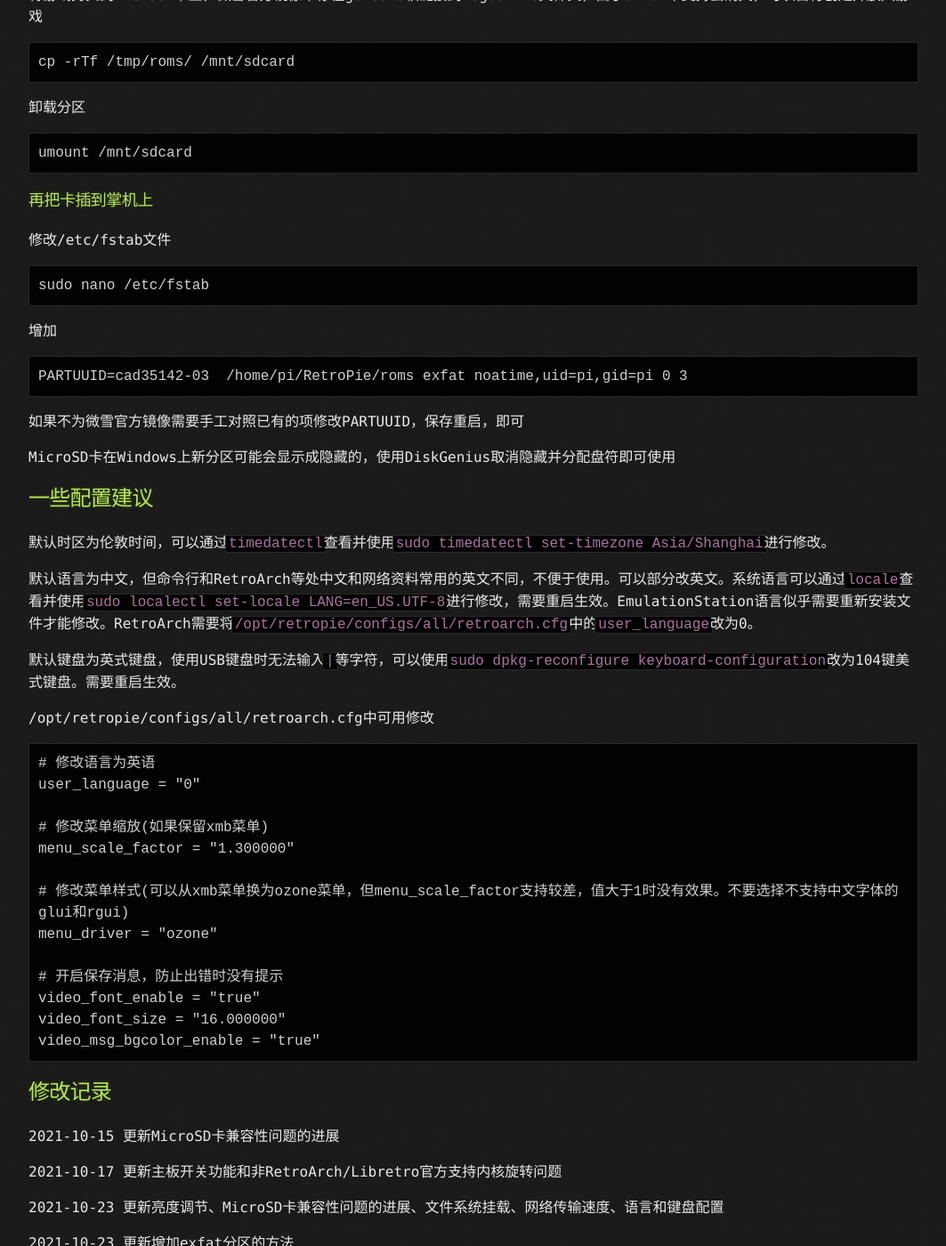
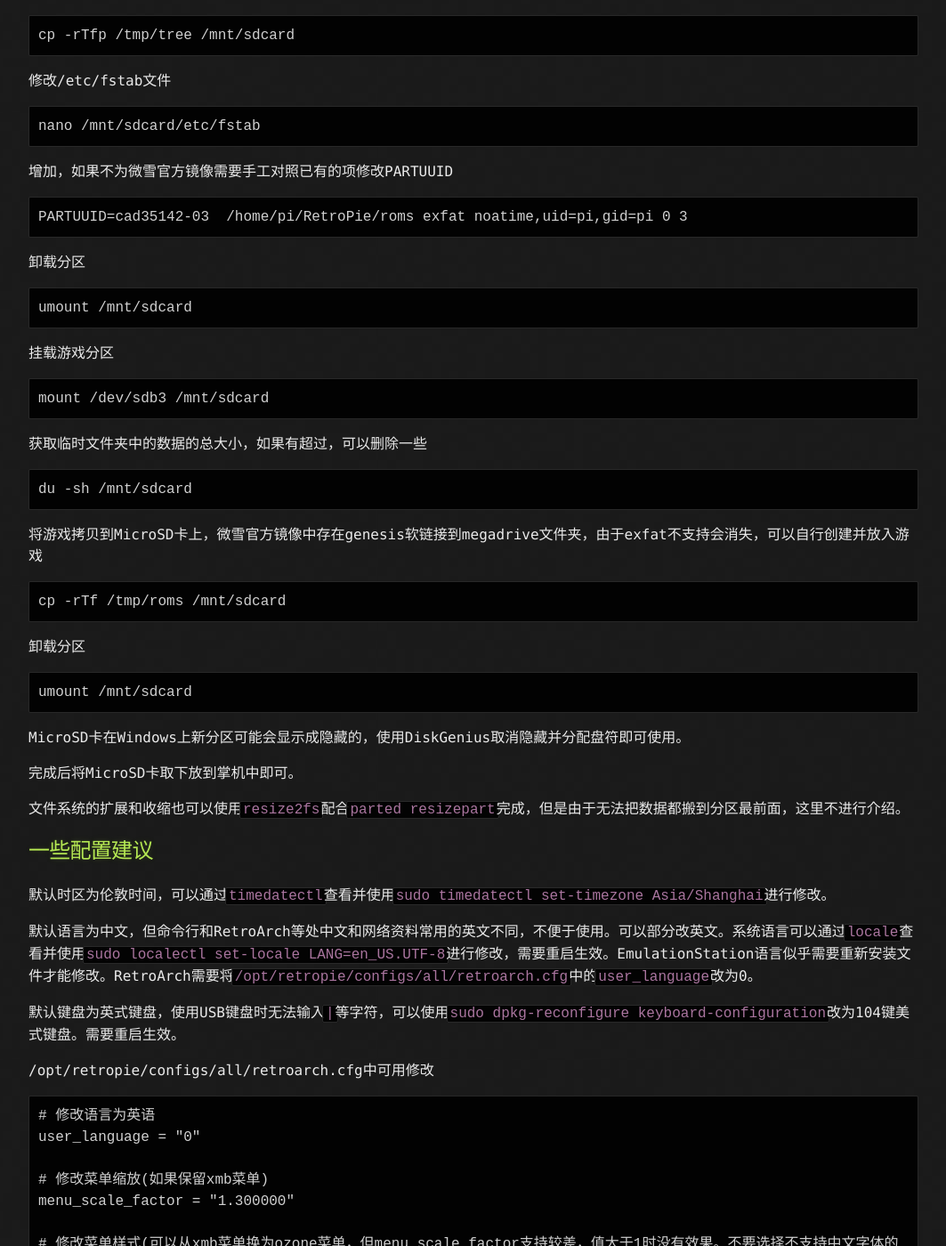
Before and after one commit to IanusInferus/ianusinferus.github.io, a Jekyll site: the page built from posts/202110/20211011_GPM2804.md, in a window 1280 px wide and 1400 px high, scrolled down 6258 px. Shown: the whole window at 89% size, without its empty margins (108-1171 px from the left). Built offline with Jekyll 4.4.1, drawn with Linux system fonts in a browser that asks for light colours; comment, search, counter and statistics services are not loaded; some of the changed text lies outside the part shown.

Commit message:
更新“微雪GPM2804掌机使用感想”

```diff
--- a/posts/202110/20211011_GPM2804.md
+++ b/posts/202110/20211011_GPM2804.md
@@ -20,7 +20,7 @@ Ianus Inferus
 
 重量和屏幕的对比可以参考我之前的博客[掌机的重量和屏幕](20211004_handhelds.html)。
 
-声音只有单喇叭且音量较小，有3.5mm耳机孔，用耳机会比较好。
+声音只有单喇叭<del>且音量较小</del>，有3.5mm耳机孔<del>，用耳机会比较好</del>。如果配置不对可能声音较小。
 
 <del>MicroUSB无法连接键盘等外设，似乎只能供电。主板上三个开关的功能似乎分别控制是否使用USB接口、SD卡、按键。需要额外的IO板才能刷写eMMC(如果CM4带eMMC)或更换EEPROM固件。</del>主板上有三个开关：S1 S2 S3全部设置为1，为正常模式；S1 S2 S3全部设置为0，为eMMC烧写模式，应该可以进行eMMC和EEPROM固件的烧写；S1设置为0，S2设置为1，S3设置为0，为USB外设模式，此时USB供电和自带手柄失效，可以连接键盘、U盘或网卡等。连接USB千兆网卡，最大速度为300Mbps左右。
 
@@ -46,7 +46,9 @@ MicroSD卡插槽和外壳之间有空隙，容易把MicroSD卡插到机器内部
 
 ![RetroArchMenu.jpg](RetroArchMenu.jpg)
 
-WiFi 5.8GHz兼容性差是驱动问题(在`wpa_supplicant.conf`中将区域设置为CN后，输入`iw phy phy0 channels`可以发现36-48、52-64等可用信道被禁用，部分解决方法参考 [这里](https://github.com/raspberrypi/firmware/issues/1359) [这里](https://www.raspberrypi.org/forums/viewtopic.php?f=117&t=291609))。
+以太网驱动可能有[问题](https://raspberrypi.stackexchange.com/questions/117297/apt-update-results-in-hash-sum-mismatch)。
+
+WiFi 5.8GHz兼容性差是驱动问题(在`wpa_supplicant.conf`中将区域设置为CN后，输入`iw phy phy0 channels`可以发现36-48、52-64等可用信道被禁用，部分解决方法参考 [这里](https://github.com/raspberrypi/firmware/issues/1359) [这里](https://www.raspberrypi.org/forums/viewtopic.php?f=117&t=291609)，方法为使用下载的`brcmfmac43455-sdio.clm_blob`文件替换`/lib/firmware/brcm/`下的同名文件)。
 
 闲置时缺乏睡眠机制，只能在主菜单按Select键息屏，但仍然会发热。
 
@@ -76,9 +78,7 @@ ext4分区可以挂载到Linux机器上进行修改。如果使用USB的SD卡适
 
 前面提到最快的拷游戏方法为直接在PC上读写MicroSD卡，但默认的分区格式为ext4的，在Windows读写非常不方便。这个问题我们可以通过减小原来的分区大小，并新增一个exfat分区来解决。
 
-需要一台安装好Linux系统的PC，并且有读卡器或者MicroSD转USB适配器。
-
-### 首先把卡插到PC上
+需要一台安装好Linux系统的PC，并且有读卡器或者MicroSD转USB适配器。以下操作均在该PC上完成。
 
 切换到管理员状态
 
@@ -90,29 +90,26 @@ ext4分区可以挂载到Linux机器上进行修改。如果使用USB的SD卡适
 
 挂载，这里和后面的/dev/sdb2需要替换为机器上的分区名称
 
-    mkdir /mnt/sdcard
+    mkdir -p /mnt/sdcard
     mount /dev/sdb2 /mnt/sdcard
 
 将游戏移动到本地硬盘的临时文件夹
 
-    mkdir /tmp/roms
+    mkdir -p /tmp/roms
     mv /mnt/sdcard/home/pi/RetroPie/roms/* /tmp/roms
 
-获取分区中数据的总大小
+将系统移动到本地硬盘的临时文件夹(由于Linux下缩减分区时存在各种磁盘碎片影响，最简单的办法是将数据移动到其他分区再移回来)
 
-    du -sh /mnt/sdcard
+    mkdir -p /tmp/tree
+    mv /mnt/sdcard/* /tmp/tree
+
+获取系统中数据的总大小
+
+    du -sh /tmp/tree
 
 卸载MicroSD卡
 
     umount /mnt/sdcard
-
-修复文件系统错误，如果错误太多可以加-y再运行
-
-    e2fsck -f /dev/sdb2
-
-缩减文件系统大小，由于resize2fs的局限性，指定大小太小时可能会失败，所以调到最小的可能大小(仍然会有很多剩余空间)。resize2fs结果会显示类似 `The filesystem on /dev/sdb2 is now 1055200 (4k) blocks long.`，即新的大小为 1055200 * 4k = 4.03GB
-
-    resize2fs -M /dev/sdb2
 
 输出各分区大小
 
@@ -120,11 +117,15 @@ ext4分区可以挂载到Linux机器上进行修改。如果使用USB的SD卡适
 
 修改分区大小，第一个参数2表示/dev/sdb2的2，第二个参数表示分区结束位置+1，需要超过第二个分区的起始位置与文件系统大小之和
 
-    parted /dev/sdb resizepart 2 5104467968B
+    parted /dev/sdb resizepart 2 4567597056B
 
-扩展文件系统充满分区
+将分区写0，便于制作镜像
 
-    resize2fs /dev/sdb2
+    dd if=/dev/zero of=/dev/sdb2 bs=1M
+
+重新创建文件格式
+
+    mkfs.ext4 /dev/sdb2
 
 输出剩余空间大小
 
@@ -132,13 +133,37 @@ ext4分区可以挂载到Linux机器上进行修改。如果使用USB的SD卡适
 
 使用剩余空间创建新分区，起始需要为1MB(1024*1024)的整数倍
 
-    parted /dev/sdb mkpart primary ext4 5105516544B 100%
+    parted /dev/sdb mkpart primary ext4 4568645632B 100%
+
+或者如果要创建只有32MB的小分区，可以用下面的命令
+
+    parted /dev/sdb mkpart primary ext4 4568645632B 4602200064B
 
 新分区格式化为exfat，可能需要先用包管理工具安装exfat工具，例如exfat-utils fuse-exfat(或者exfat-fuse)
 
     mkfs.exfat /dev/sdb3
 
-挂载新分区
+挂载系统分区
+
+    mount /dev/sdb2 /mnt/sdcard
+
+将原有数据拷回
+
+    cp -rTfp /tmp/tree /mnt/sdcard
+
+修改/etc/fstab文件
+
+    nano /mnt/sdcard/etc/fstab
+
+增加，如果不为微雪官方镜像需要手工对照已有的项修改PARTUUID
+
+    PARTUUID=cad35142-03  /home/pi/RetroPie/roms exfat noatime,uid=pi,gid=pi 0 3
+
+卸载分区
+
+    umount /mnt/sdcard
+
+挂载游戏分区
 
     mount /dev/sdb3 /mnt/sdcard
 
@@ -148,25 +173,17 @@ ext4分区可以挂载到Linux机器上进行修改。如果使用USB的SD卡适
 
 将游戏拷贝到MicroSD卡上，微雪官方镜像中存在genesis软链接到megadrive文件夹，由于exfat不支持会消失，可以自行创建并放入游戏
 
-    cp -rTf /tmp/roms/ /mnt/sdcard
+    cp -rTf /tmp/roms /mnt/sdcard
 
 卸载分区
 
     umount /mnt/sdcard
 
-### 再把卡插到掌机上
+MicroSD卡在Windows上新分区可能会显示成隐藏的，使用DiskGenius取消隐藏并分配盘符即可使用。
 
-修改/etc/fstab文件
+完成后将MicroSD卡取下放到掌机中即可。
 
-    sudo nano /etc/fstab
-
-增加
-
-    PARTUUID=cad35142-03  /home/pi/RetroPie/roms exfat noatime,uid=pi,gid=pi 0 3
-
-如果不为微雪官方镜像需要手工对照已有的项修改PARTUUID，保存重启，即可
-
-MicroSD卡在Windows上新分区可能会显示成隐藏的，使用DiskGenius取消隐藏并分配盘符即可使用
+文件系统的扩展和收缩也可以使用`resize2fs`配合`parted resizepart`完成，但是由于无法把数据都搬到分区最前面，这里不进行介绍。
 
 ## 一些配置建议
 
@@ -189,8 +206,27 @@ MicroSD卡在Windows上新分区可能会显示成隐藏的，使用DiskGenius
 
     # 开启保存消息，防止出错时没有提示
     video_font_enable = "true"
-    video_font_size = "16.000000"
-    video_msg_bgcolor_enable = "true"
+    video_font_size = "16"
+    video_message_bgcolor_enable = true
+    video_message_bgcolor_red = 0
+    video_message_bgcolor_green = 0
+    video_message_bgcolor_blue = 0
+    video_message_bgcolor_opacity = 1.0
+
+/mnt/sdcard/opt/retropie/configs/all/retroarch-core-options.cfg中可用修改
+
+    # 启用FC模拟器的X、Y键
+    fceumm_turbo_enable = "Both"
+
+如果使用RetroPie官方的版本，EmulationStation中游戏选择的地方会出现缺少中文字体的问题，可以通过
+
+    sudo apt-get install fonts-droid-fallback
+
+或者下载[字体包](https://packages.debian.org/buster/all/fonts-droid-fallback/download)进行安装
+
+    sudo dpkg -i fonts-droid-fallback_6.0.1r16-1.1_all.deb
+
+另外需要注意FAT16和FAT32不支持UTF-8编码，exFAT或者NTFS才支持。
 
 ## 修改记录
 
@@ -201,3 +237,5 @@ MicroSD卡在Windows上新分区可能会显示成隐藏的，使用DiskGenius
 2021-10-23 更新亮度调节、MicroSD卡兼容性问题的进展、文件系统挂载、网络传输速度、语言和键盘配置
 
 2021-10-23 更新增加exfat分区的方法
+
+2021-10-23 更新更好的增加exfat分区的方法、以太网的问题、RetroPie英文版缺少中文字体问题修复方法
```
